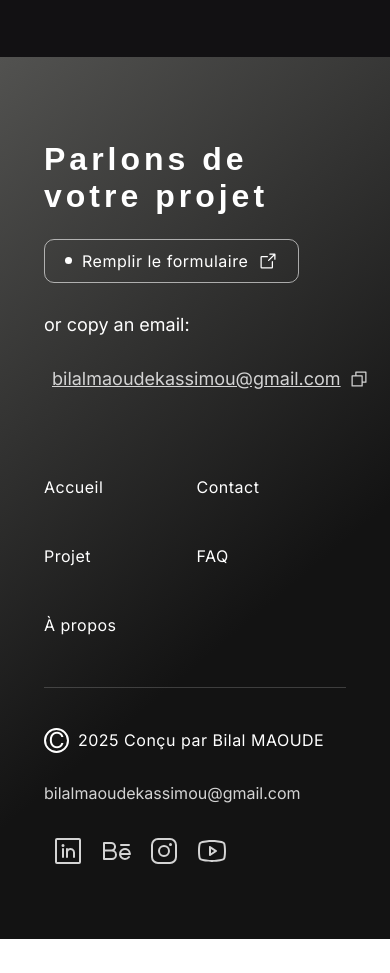
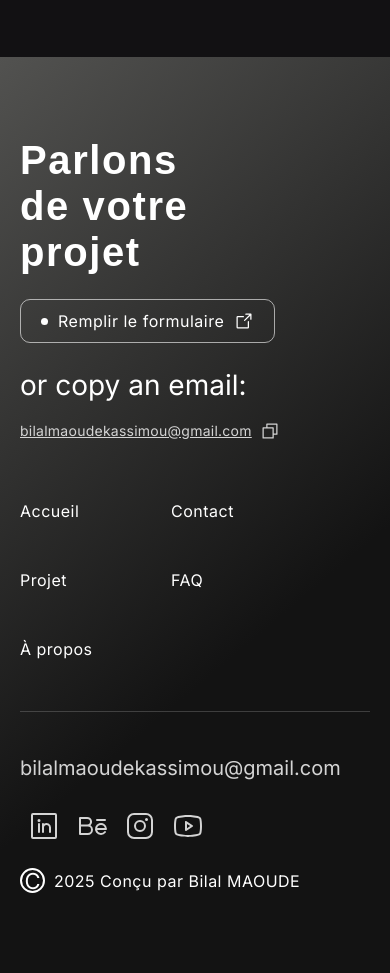
Before and after one commit to Sydney-D0SSOU/Bilal, a Next.js app: page /contact in a window 390 px wide. Shown: the part 2620-3593 px from the top of the page. Before the commit the page ends 3559 px from the top, so only its background shows below. Built offline with nearby package versions, Linux system fonts and the light colour scheme; a web font is replaced by a local one.

Commit message:
Text police correction on mobile version

```diff
--- a/src/components/layout/footer.tsx
+++ b/src/components/layout/footer.tsx
@@ -68,36 +68,37 @@ export function Footer() {
 
   return (
     <footer
-      className="flex flex-col gap-10 px-6 py-16 md:px-[90px] md:py-20"
+      className="flex flex-col gap-10 px-5 py-20 md:px-[90px] md:py-20"
       style={{
         backgroundImage: "linear-gradient(140deg, #525250 0%, #131313 64%)",
       }}
     >
       {/* ── Heading + CTA ── */}
-      <div className="flex flex-col gap-6 p-5">
-        <h2 className="font-display text-[clamp(2rem,4vw,2.8125rem)] font-semibold leading-[1.15] tracking-[4px] text-white">
+      <div className="flex flex-col gap-6 px-0 md:p-5">
+        <h2 className="max-w-[220px] font-display text-[40px] font-semibold leading-[1.15] tracking-[1.6px] text-white md:max-w-none md:text-[clamp(2rem,4vw,2.8125rem)] md:tracking-[4px]">
           Parlons de votre projet
         </h2>
 
-        <div className="flex flex-wrap items-center gap-6">
+        <div className="flex flex-col items-start gap-6 md:flex-row md:flex-wrap md:items-center">
           <OutlineBurstCtaLink
             href="/contact"
+            className="w-fit"
             trailingIcon={<ArrowSquareOutIcon className="size-5 shrink-0" />}
           >
             Remplir le formulaire
           </OutlineBurstCtaLink>
 
-          <div className="flex flex-wrap items-center gap-2.5">
-            <span className="text-lg leading-9 text-white md:text-[28px]">
+          <div className="flex flex-col items-start gap-[10px] md:flex-wrap md:items-center md:gap-2.5">
+            <span className="text-[28px] leading-9 text-white">
               or copy an email:
             </span>
             <div className="relative">
               <button
                 type="button"
                 onClick={handleCopyEmail}
-                className="group flex items-center gap-2 rounded-md p-2 transition-colors hover:bg-white/5"
+                className="group flex items-center gap-2 rounded-md px-0 py-2 transition-colors hover:bg-white/5 md:p-2"
               >
-                <span className="text-lg leading-9 text-neutral-300 underline md:text-[28px]">
+                <span className="text-[14px] leading-5 tracking-[0.25px] text-neutral-300 underline md:text-[28px] md:leading-9 md:tracking-normal">
                   {contactEmail}
                 </span>
                 <CopyIcon className="size-5 shrink-0 text-neutral-300 transition-colors group-hover:text-white" />
@@ -122,13 +123,13 @@ export function Footer() {
       </div>
 
       {/* ── Navigation columns ── */}
-      <nav className="flex gap-10">
+      <nav className="flex flex-row gap-10">
         <ul className="flex flex-col gap-[25px]">
           {navigationItems.map((item) => (
             <li key={item.href}>
               <Link
                 href={item.href}
-                className="flex h-11 min-w-[111px] items-center justify-start px-5 text-base tracking-[0.5px] text-white transition-all duration-300 ease-out hover:-translate-y-0.5 hover:text-[#FDEEC8]"
+                className="flex h-11 min-w-[111px] items-center justify-start px-0 text-base tracking-[0.5px] text-white transition-all duration-300 ease-out hover:-translate-y-0.5 hover:text-[#FDEEC8] md:px-5"
               >
                 {item.label}
               </Link>
@@ -142,7 +143,7 @@ export function Footer() {
               <Link
                 href={item.href}
                 onClick={item.href === "/contact#faq" ? handleFaqClick : undefined}
-                className="flex h-11 min-w-[111px] items-center justify-start px-5 text-base tracking-[0.5px] text-white transition-all duration-300 ease-out hover:-translate-y-0.5 hover:text-[#FDEEC8]"
+                className="flex h-11 min-w-[111px] items-center justify-start px-0 text-base tracking-[0.5px] text-white transition-all duration-300 ease-out hover:-translate-y-0.5 hover:text-[#FDEEC8] md:px-5"
               >
                 {item.label}
               </Link>
@@ -152,25 +153,14 @@ export function Footer() {
       </nav>
 
       {/* ── Bottom bar ── */}
-      <div className="flex flex-col gap-10 px-5">
+      <div className="flex flex-col gap-10 px-0 md:px-5">
         <hr className="border-neutral-400/30" />
 
-        <div className="flex flex-col items-start justify-between gap-6 md:flex-row md:items-center">
-          <div className="flex items-center gap-[9px]">
-            <span className="flex size-[25px] shrink-0 items-center justify-center rounded-full border-2 border-white">
-              <span className="font-(--font-poppins) text-[22px] leading-7 text-white">
-                C
-              </span>
-            </span>
-            <span className="text-base tracking-[0.5px] text-white md:text-xl">
-              2025 Conçu par {siteConfig.name}
-            </span>
-          </div>
-
-          <div className="flex flex-wrap items-center gap-[18px]">
+        <div className="flex flex-col gap-[18px] md:flex-row md:items-center md:justify-between md:gap-6">
+          <div className="order-1 flex flex-col items-start gap-[18px] md:order-2 md:flex-wrap md:items-center">
             <a
               href={`mailto:${personalEmail}`}
-              className="text-base leading-8 text-neutral-300 transition-colors hover:text-white md:text-xl"
+              className="text-[20px] leading-8 text-neutral-300 transition-colors hover:text-white md:text-xl"
             >
               {personalEmail}
             </a>
@@ -192,6 +182,17 @@ export function Footer() {
               })}
             </div>
           </div>
+
+          <div className="order-2 flex items-center gap-[9px] md:order-1">
+            <span className="flex size-[25px] shrink-0 items-center justify-center rounded-full border-2 border-white">
+              <span className="font-(--font-poppins) text-[22px] leading-7 text-white">
+                C
+              </span>
+            </span>
+            <span className="whitespace-nowrap text-base tracking-[0.5px] text-white md:text-xl">
+              2025 Conçu par {siteConfig.name}
+            </span>
+          </div>
         </div>
       </div>
     </footer>
--- a/src/components/layout/navbar.tsx
+++ b/src/components/layout/navbar.tsx
@@ -134,7 +134,7 @@ export function Navbar() {
                 <Link
                   href={item.href}
                   className={cn(
-                    "flex h-11 items-center justify-center px-5 text-base tracking-[0.5px] whitespace-nowrap transition-all duration-300 ease-out hover:-translate-y-0.5 hover:text-[#FDEEC8]",
+                    "flex h-11 items-center justify-center px-5 text-[24px] leading-8 font-normal tracking-normal whitespace-nowrap transition-all duration-300 ease-out hover:-translate-y-0.5 hover:text-[#FDEEC8]",
                     isActive ? "text-[#FDEEC8]" : "text-white"
                   )}
                 >
@@ -238,7 +238,7 @@ export function Navbar() {
                         >
                           <span
                             className={cn(
-                              "text-[24px] leading-8 text-white",
+                              "text-[24px] leading-8 font-normal tracking-normal text-white",
                               isActive && "text-[#FDEEC8]"
                             )}
                           >
@@ -272,7 +272,11 @@ export function Navbar() {
                   exit={prefersReducedMotion ? undefined : { opacity: 0, y: 24 }}
                   transition={{ duration: 0.4, delay: prefersReducedMotion ? 0 : 0.28 }}
                 >
-                  <SolidRadialCtaLink href={ctaNavItem.href} className="min-w-[113px]">
+                  <SolidRadialCtaLink
+                    href={ctaNavItem.href}
+                    className="min-w-[113px]"
+                    onClick={() => setMobileOpen(false)}
+                  >
                     {ctaNavItem.label}
                   </SolidRadialCtaLink>
                 </motion.div>
--- a/src/components/ui/contact-cta-button.tsx
+++ b/src/components/ui/contact-cta-button.tsx
@@ -83,11 +83,13 @@ export function SolidRadialCtaLink({
   children,
   trailingIcon,
   className,
+  onClick,
 }: {
   href: string;
   children: ReactNode;
   trailingIcon?: ReactNode;
   className?: string;
+  onClick?: () => void;
 }) {
   const { ref, hovered, origin, handleMouseEnter, handleMouseLeave } =
     useRadialHover<HTMLAnchorElement>();
@@ -102,6 +104,7 @@ export function SolidRadialCtaLink({
         "relative inline-flex h-11 items-center justify-center overflow-hidden rounded-lg border border-neutral-200/60 bg-neutral-200 px-5 text-base tracking-[0.5px] whitespace-nowrap transition-transform duration-300 ease-in-out hover:-translate-y-0.5",
         className
       )}
+      onClick={onClick}
       onMouseEnter={handleMouseEnter}
       onMouseLeave={handleMouseLeave}
     >
```
Also changed, not shown: src/components/sections/portfolio-projects-showcase.tsx (+94 -14 lines).
